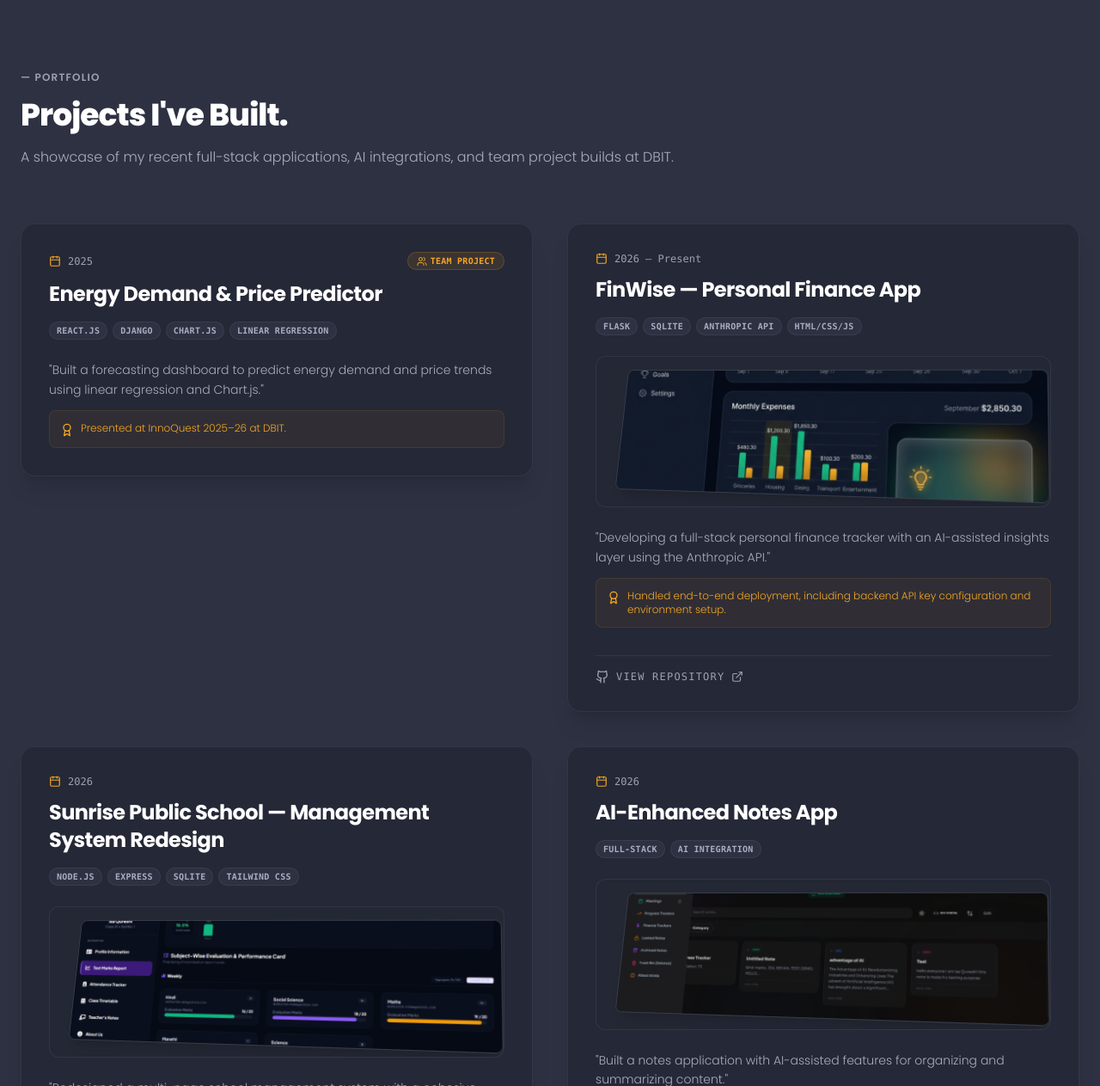
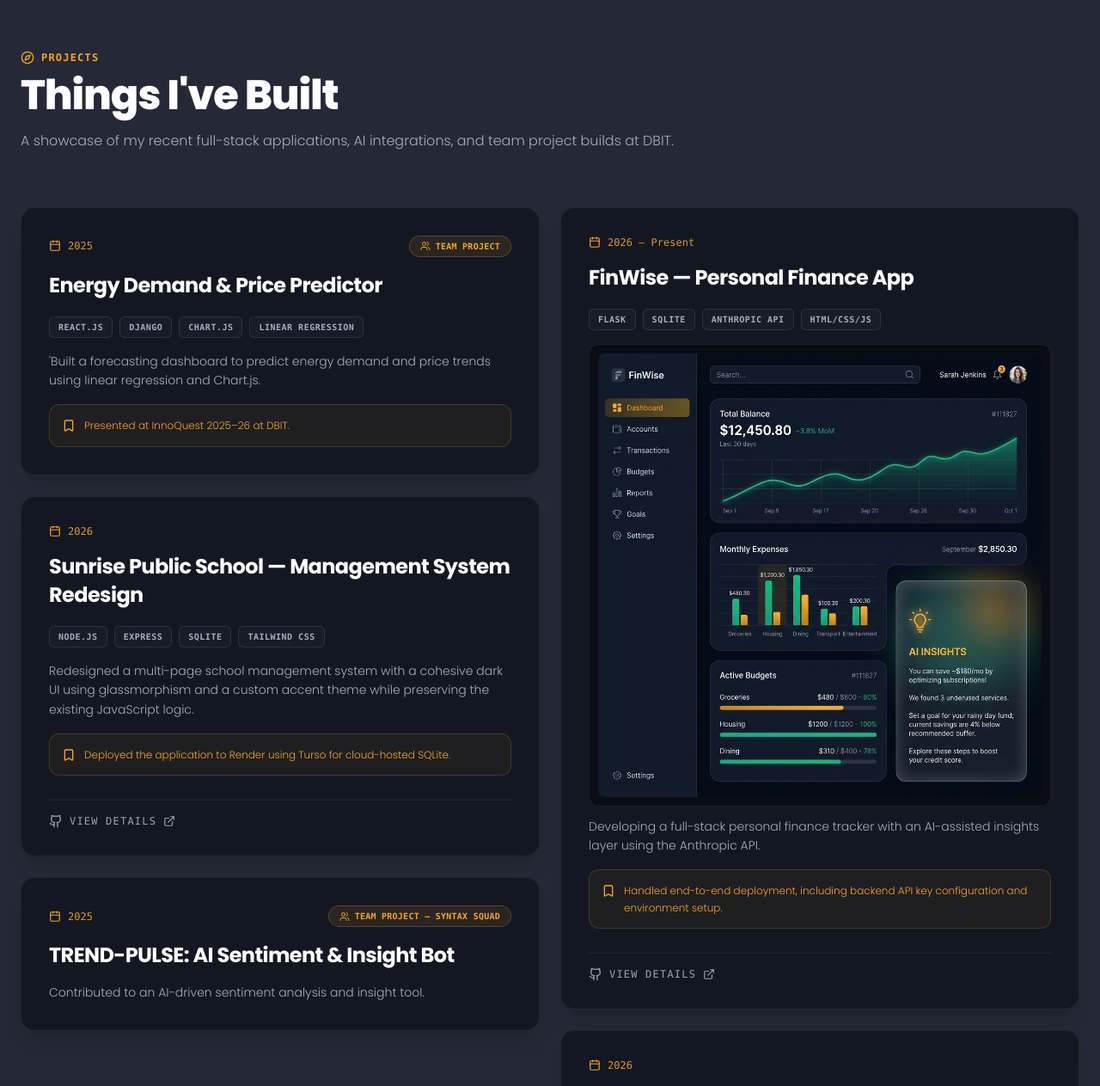
Before and after one commit to isaqureshi14/Portfolio, a React (Vite) app: page / in a window 1280 px wide. Shown: the part 2504-3767 px from the top of the page at 86% size. Built offline with nearby package versions, Linux system fonts and the light colour scheme.

Commit message:
Improve project grid layout and reposition involvement section

```diff
--- a/src/components/Portfolio.jsx
+++ b/src/components/Portfolio.jsx
@@ -1,9 +1,7 @@
 import { motion } from 'framer-motion';
-import { ExternalLink, Users, Calendar, Award } from 'lucide-react';
+import { ExternalLink, Users, Calendar, Bookmark, Compass, BookOpen } from 'lucide-react';
 import Magnetic from './Magnetic';
 import financeImg from '../assets/finance_preview.png';
-import schoolImg from '../assets/school_preview.png';
-import notesImg from '../assets/notes_preview.png';
 
 const GithubIcon = (props) => (
   <svg viewBox="0 0 24 24" fill="none" stroke="currentColor" strokeWidth="2" strokeLinecap="round" strokeLinejoin="round" {...props}>
@@ -13,61 +11,59 @@ const GithubIcon = (props) => (
 );
 
 export default function Portfolio() {
-  const projects = [
+  const leftProjects = [
     {
       title: 'Energy Demand & Price Predictor',
       year: '2025',
-      team: 'Team Project',
-      tech: 'React.js, Django, Chart.js, Linear Regression',
-      tags: ['React.js', 'Django', 'Chart.js', 'Linear Regression'],
-      description: 'Built a forecasting dashboard to predict energy demand and price trends using linear regression and Chart.js.',
+      team: 'TEAM PROJECT',
+      tags: ['REACT.JS', 'DJANGO', 'CHART.JS', 'LINEAR REGRESSION'],
+      description: "'Built a forecasting dashboard to predict energy demand and price trends using linear regression and Chart.js.",
       highlight: 'Presented at InnoQuest 2025–26 at DBIT.',
       github: null,
-      type: null,
-    },
-    {
-      title: 'FinWise — Personal Finance App',
-      year: '2026 – Present',
-      team: null,
-      tech: 'Flask, SQLite, Anthropic API, HTML/CSS/JS',
-      tags: ['Flask', 'SQLite', 'Anthropic API', 'HTML/CSS/JS'],
-      description: 'Developing a full-stack personal finance tracker with an AI-assisted insights layer using the Anthropic API.',
-      highlight: 'Handled end-to-end deployment, including backend API key configuration and environment setup.',
-      github: 'https://github.com/isaqureshi14/Finance-Manager-With-AI-Insight',
-      type: 'finance',
+      image: null,
     },
     {
       title: 'Sunrise Public School — Management System Redesign',
       year: '2026',
       team: null,
-      tech: 'Node.js, Express, SQLite, Tailwind CSS',
-      tags: ['Node.js', 'Express', 'SQLite', 'Tailwind CSS'],
+      tags: ['NODE.JS', 'EXPRESS', 'SQLITE', 'TAILWIND CSS'],
       description: 'Redesigned a multi-page school management system with a cohesive dark UI using glassmorphism and a custom accent theme while preserving the existing JavaScript logic.',
       highlight: 'Deployed the application to Render using Turso for cloud-hosted SQLite.',
       github: 'https://github.com/isaqureshi14/Student-management-system',
-      type: 'school',
+      image: null,
+    },
+    {
+      title: 'TREND-PULSE: AI Sentiment & Insight Bot',
+      year: '2025',
+      team: 'TEAM PROJECT — SYNTAX SQUAD',
+      tags: [],
+      description: 'Contributed to an AI-driven sentiment analysis and insight tool.',
+      highlight: null,
+      github: null,
+      image: null,
+    },
+  ];
+
+  const rightProjects = [
+    {
+      title: 'FinWise — Personal Finance App',
+      year: '2026 – Present',
+      team: null,
+      tags: ['FLASK', 'SQLITE', 'ANTHROPIC API', 'HTML/CSS/JS'],
+      description: 'Developing a full-stack personal finance tracker with an AI-assisted insights layer using the Anthropic API.',
+      highlight: 'Handled end-to-end deployment, including backend API key configuration and environment setup.',
+      github: 'https://github.com/isaqureshi14/Finance-Manager-With-AI-Insight',
+      image: financeImg,
     },
     {
       title: 'AI-Enhanced Notes App',
       year: '2026',
       team: null,
-      tech: 'Full-stack, AI integration',
-      tags: ['Full-Stack', 'AI Integration'],
+      tags: ['FULL-STACK', 'AI INTEGRATION'],
       description: 'Built a notes application with AI-assisted features for organizing and summarizing content.',
       highlight: null,
       github: 'https://github.com/isaqureshi14/strata-agentic-notes',
-      type: 'notes',
-    },
-    {
-      title: 'TREND-PULSE: AI Sentiment & Insight Bot',
-      year: '2025',
-      team: 'Team Project — Syntax Squad',
-      tech: 'AI Sentiment Analysis',
-      tags: ['AI', 'Sentiment Analysis', 'Syntax Squad'],
-      description: 'Contributed to an AI-driven sentiment analysis and insight tool.',
-      highlight: null,
-      github: null,
-      type: null,
+      image: null,
     },
   ];
 
@@ -81,7 +77,7 @@ export default function Portfolio() {
   };
 
   const cardVariants = {
-    hidden: { y: 50, opacity: 0 },
+    hidden: { y: 40, opacity: 0 },
     visible: {
       y: 0,
       opacity: 1,
@@ -89,133 +85,161 @@ export default function Portfolio() {
     },
   };
 
-  const renderMockup = (type) => {
-    if (!type) return null;
-    let img = financeImg;
-    if (type === 'school') img = schoolImg;
-    if (type === 'notes') img = notesImg;
+  const renderCard = (proj, idx) => (
+    <motion.div
+      key={idx}
+      className="bg-[#131722] border border-text-body/10 rounded-2xl p-6 md:p-8 flex flex-col justify-between gap-5 shadow-xl transition-all duration-300 group hover:border-brand-primary/30 relative"
+      variants={cardVariants}
+      whileHover={{ y: -4 }}
+    >
+      <div className="space-y-4">
+        {/* Top bar: Year & Team tag */}
+        <div className="flex flex-wrap items-center justify-between gap-2">
+          <div className="flex items-center gap-2 text-xs font-mono text-brand-primary/90">
+            <Calendar className="w-3.5 h-3.5 text-brand-primary" />
+            <span>{proj.year}</span>
+          </div>
 
-    return (
-      <div className="w-full h-44 bg-bg-dark/60 rounded-xl relative overflow-hidden flex items-center justify-center border border-text-body/10 p-3 select-none">
-        <div
-          className="w-full h-full rounded-lg border border-text-body/15 overflow-hidden shadow-xl transition-all duration-500 group-hover:rotate-0 group-hover:scale-[1.02]"
-          style={{ transform: 'perspective(800px) rotateX(12deg) rotateY(-10deg) rotateZ(3deg)', transformStyle: 'preserve-3d' }}
+          {proj.team && (
+            <span className="inline-flex items-center gap-1.5 text-[10px] font-mono font-semibold tracking-wide uppercase px-3 py-1 bg-brand-primary/10 text-brand-primary border border-brand-primary/25 rounded-full">
+              <Users className="w-3 h-3" />
+              {proj.team}
+            </span>
+          )}
+        </div>
+
+        {/* Title */}
+        <h3 className="text-white text-xl sm:text-2xl font-bold tracking-tight group-hover:text-brand-primary transition-colors leading-snug">
+          {proj.title}
+        </h3>
+
+        {/* Tech tags */}
+        {proj.tags && proj.tags.length > 0 && (
+          <div className="flex flex-wrap gap-2 pt-1">
+            {proj.tags.map((tag, tIdx) => (
+              <span
+                key={tIdx}
+                className="text-[10px] font-mono font-semibold tracking-wider uppercase px-2.5 py-1 bg-[#1a202c]/70 text-text-body border border-text-body/15 rounded-md"
               >
+                {tag}
+              </span>
+            ))}
+          </div>
+        )}
+
+        {/* Image preview (FinWise) */}
+        {proj.image && (
+          <div className="w-full bg-[#0a0d14] p-2.5 rounded-xl border border-text-body/10 my-3 overflow-hidden shadow-inner">
             <img
-            src={img}
-            alt="Project Preview"
-            className="w-full h-full object-cover transition-transform duration-500"
+              src={proj.image}
+              alt={`${proj.title} Preview`}
+              className="w-full h-auto rounded-lg object-cover transition-transform duration-500 group-hover:scale-[1.01]"
               loading="lazy"
             />
           </div>
+        )}
+
+        {/* Description */}
+        <p className="text-text-body text-sm leading-relaxed font-light">
+          {proj.description}
+        </p>
+
+        {/* Highlight box */}
+        {proj.highlight && (
+          <div className="flex items-start gap-2.5 text-xs text-brand-primary bg-brand-primary/5 p-3.5 rounded-xl border border-brand-primary/20 font-light leading-relaxed">
+            <Bookmark className="w-4 h-4 flex-shrink-0 mt-0.5 text-brand-primary" />
+            <span>{proj.highlight}</span>
           </div>
+        )}
+      </div>
+
+      {/* Footer link */}
+      {proj.github && (
+        <div className="border-t border-text-body/10 pt-4 flex items-center justify-between mt-2">
+          <Magnetic range={30}>
+            <a
+              href={proj.github}
+              target="_blank"
+              rel="noopener noreferrer"
+              className="flex items-center gap-2 text-xs text-text-muted hover:text-white font-mono uppercase tracking-widest transition-colors custom-hover group/link"
+            >
+              <GithubIcon className="w-4 h-4 text-text-muted group-hover/link:text-white transition-colors" />
+              <span>VIEW DETAILS</span>
+              <ExternalLink className="w-3.5 h-3.5" />
+            </a>
+          </Magnetic>
+        </div>
+      )}
+    </motion.div>
   );
-  };
 
   return (
     <section
       id="works"
-      className="py-24 lg:py-32 bg-bg-light border-t border-bg-light/20"
+      className="py-24 lg:py-32 bg-bg-dark border-t border-bg-light/20"
     >
-      <div className="max-w-7xl mx-auto px-6">
+      <div className="max-w-7xl mx-auto px-6 space-y-16">
 
         {/* Section Header */}
-        <div className="max-w-3xl mb-16 flex flex-col items-start">
-          <span className="text-text-muted text-xs font-semibold tracking-widest uppercase mb-4">
-            &mdash; Portfolio
-          </span>
-          <h2 className="text-white text-3xl sm:text-4xl font-extrabold tracking-tight mb-4">
-            Projects I've Built.
+        <div className="max-w-3xl flex flex-col items-start">
+          <div className="flex items-center gap-2 text-brand-primary text-xs font-mono font-semibold tracking-widest uppercase mb-3">
+            <Compass className="w-4 h-4 text-brand-primary" />
+            <span>PROJECTS</span>
+          </div>
+          <h2 className="text-white text-3xl sm:text-5xl font-extrabold tracking-tight mb-4">
+            Things I've Built
           </h2>
           <p className="text-text-body text-sm sm:text-base leading-relaxed font-light">
             A showcase of my recent full-stack applications, AI integrations, and team project builds at DBIT.
           </p>
         </div>
 
-        {/* Projects Grid */}
+        {/* Projects 2-Column Layout */}
         <motion.div
-          className="grid grid-cols-1 lg:grid-cols-2 gap-10 items-start"
+          className="grid grid-cols-1 lg:grid-cols-2 gap-6 items-start"
           variants={containerVariants}
           initial="hidden"
           whileInView="visible"
           viewport={{ once: true, margin: "-100px" }}
         >
-          {projects.map((proj, idx) => (
-            <motion.div
-              key={idx}
-              className="bg-bg-dark border border-text-body/10 rounded-2xl p-6 md:p-8 flex flex-col justify-between gap-6 shadow-xl transition-all duration-300 group hover:border-brand-primary/30 relative"
-              variants={cardVariants}
-              whileHover={{ y: -6 }}
-            >
-              {/* Header: Title & Badges */}
-              <div className="space-y-3">
-                <div className="flex flex-wrap items-center justify-between gap-2">
-                  <div className="flex items-center gap-2">
-                    <Calendar className="w-3.5 h-3.5 text-brand-primary" />
-                    <span className="text-xs font-mono text-text-muted">{proj.year}</span>
+          {/* Left Column */}
+          <div className="flex flex-col gap-6">
+            {leftProjects.map((proj, idx) => renderCard(proj, idx))}
           </div>
 
-                  {proj.team && (
-                    <span className="inline-flex items-center gap-1 text-[10px] font-mono font-semibold tracking-wide uppercase px-2.5 py-0.5 bg-brand-primary/10 text-brand-primary border border-brand-primary/20 rounded-full">
-                      <Users className="w-3 h-3" />
-                      {proj.team}
-                    </span>
-                  )}
+          {/* Right Column */}
+          <div className="flex flex-col gap-6">
+            {rightProjects.map((proj, idx) => renderCard(proj, idx))}
+          </div>
+        </motion.div>
+
+        {/* Involvement Section */}
+        <motion.div
+          className="pt-10 border-t border-text-body/10"
+          initial={{ opacity: 0, y: 30 }}
+          whileInView={{ opacity: 1, y: 0 }}
+          viewport={{ once: true, margin: "-100px" }}
+          transition={{ duration: 0.8 }}
+        >
+          <div className="flex items-center gap-2 text-brand-primary text-xs font-mono font-semibold tracking-widest uppercase mb-4">
+            <Users className="w-4 h-4 text-brand-primary" />
+            <span>INVOLVEMENT</span>
           </div>
 
-                <h3 className="text-white text-xl sm:text-2xl font-bold tracking-tight group-hover:text-brand-primary transition-colors">
-                  {proj.title}
+          <div className="flex flex-col sm:flex-row items-start sm:items-center justify-between gap-6 bg-[#131722] border border-text-body/10 rounded-2xl p-6 md:p-8 shadow-xl">
+            <div>
+              <h3 className="text-white text-xl sm:text-2xl font-bold tracking-tight mb-2">
+                College Newsletter / Magazine Team
               </h3>
+              <p className="text-text-muted text-xs sm:text-sm font-mono">
+                DBIT &nbsp;&bull;&nbsp; Academic Year 2025–26 &nbsp;&bull;&nbsp; Contributor
+              </p>
+            </div>
 
-                {/* Tech tags */}
-                <div className="flex flex-wrap gap-1.5 pt-1">
-                  {proj.tags.map((tag, tIdx) => (
-                    <span
-                      key={tIdx}
-                      className="text-[10px] font-mono font-semibold tracking-wide uppercase px-2 py-0.5 bg-bg-light text-text-body border border-text-body/10 rounded-full"
-                    >
-                      {tag}
-                    </span>
-                  ))}
+            <div className="w-12 h-12 rounded-full border border-brand-primary/30 bg-brand-primary/10 flex items-center justify-center text-brand-primary flex-shrink-0">
+              <BookOpen className="w-5 h-5" />
             </div>
           </div>
-
-              {/* Isometric Preview (Only for individual projects with images) */}
-              {proj.type && renderMockup(proj.type)}
-
-              {/* Description */}
-              <div className="space-y-3">
-                <p className="text-text-body text-xs sm:text-sm leading-relaxed font-light">
-                  "{proj.description}"
-                </p>
-
-                {proj.highlight && (
-                  <div className="flex items-start gap-2 text-xs text-brand-primary bg-brand-primary/5 p-3 rounded-lg border border-brand-primary/10 font-light">
-                    <Award className="w-4 h-4 flex-shrink-0 mt-0.5" />
-                    <span>{proj.highlight}</span>
-                  </div>
-                )}
-              </div>
-
-              {/* Footer Link (Only for individual projects with repository links) */}
-              {proj.github && (
-                <div className="border-t border-text-body/10 pt-4 flex justify-between items-center mt-2">
-                  <Magnetic range={30}>
-                    <a
-                      href={proj.github}
-                      target="_blank"
-                      rel="noopener noreferrer"
-                      className="flex items-center gap-2 text-xs text-text-muted hover:text-white font-mono uppercase tracking-widest transition-colors custom-hover"
-                    >
-                      <GithubIcon className="w-4 h-4" />
-                      View Repository
-                      <ExternalLink className="w-3.5 h-3.5" />
-                    </a>
-                  </Magnetic>
-                </div>
-              )}
-            </motion.div>
-          ))}
         </motion.div>
 
       </div>
```
Also changed, not shown: src/components/AboutStrip.jsx (+0 -42 lines), src/assets/isa_profile.jpg. Lines whose indentation alone changed are shown as unchanged.
